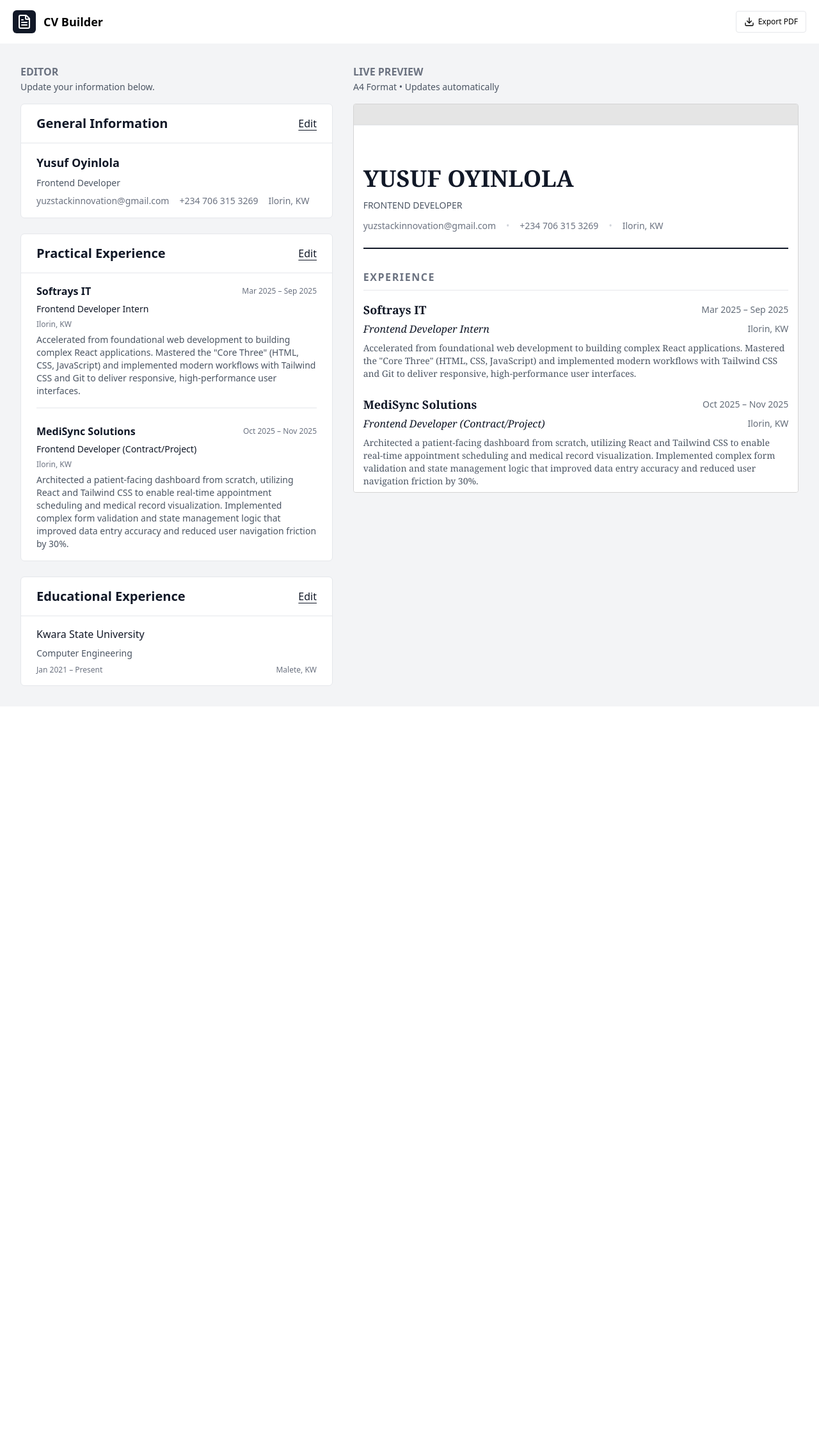
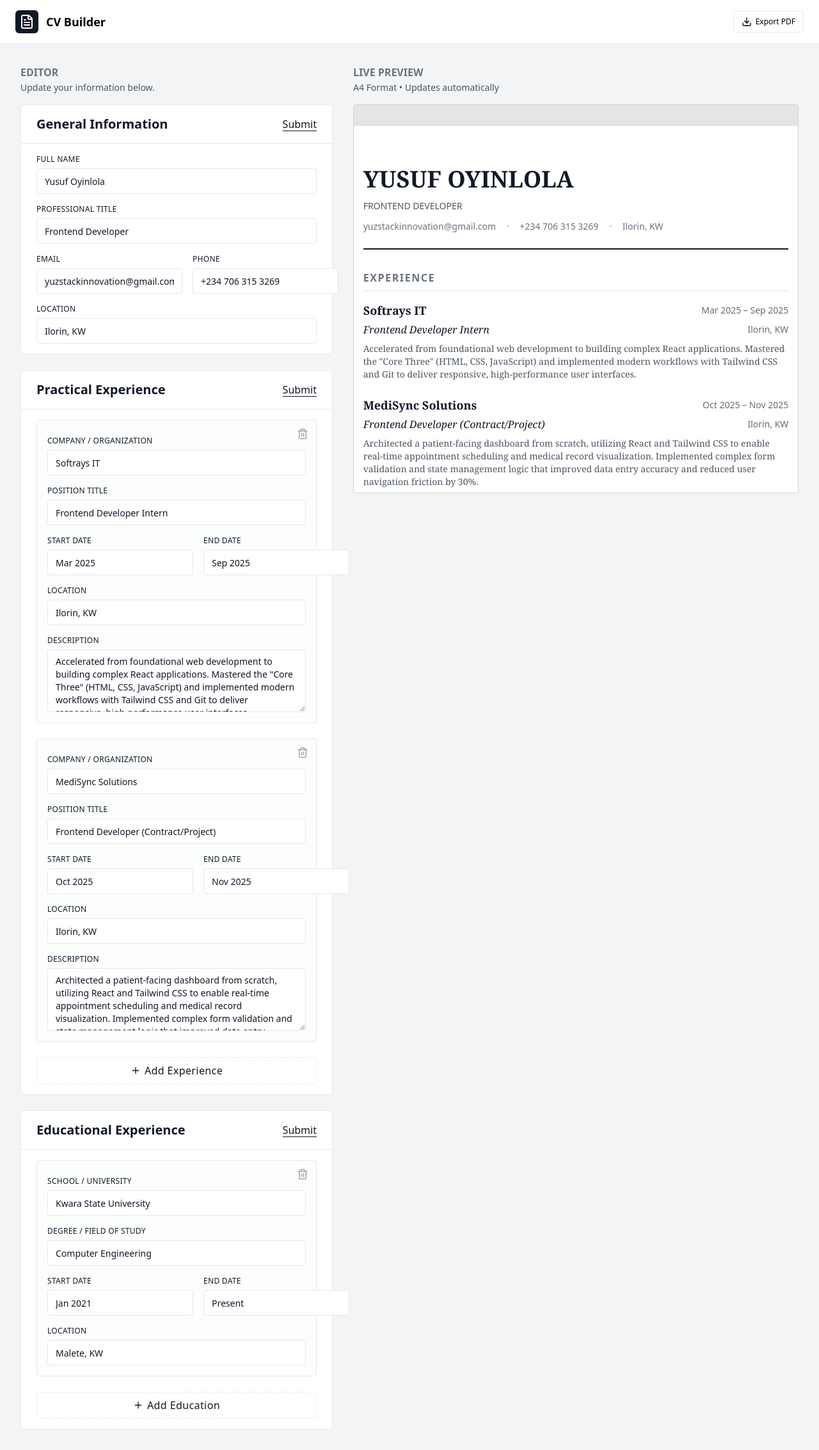
Before and after one commit to YuzStack/47_CV_Generator-App, a React (Vite) app: page / in a window 1280 px wide. Shown: the whole page at 64% size. Before the commit the page ends 1104 px from the top, so only its background shows below. Built offline with nearby package versions, Linux system fonts and the light colour scheme.

Commit message:
Add mobile responsiveness

```diff
--- a/src/components/App.jsx
+++ b/src/components/App.jsx
@@ -120,7 +120,7 @@ function App() {
   return (
     <div className='min-h-screen bg-[#F3F4F6] text-[#4B5563]'>
       <Nav onDownload={handleDownload} />
-      <main className='mx-auto grid max-w-400 gap-8 p-8 lg:grid-cols-12'>
+      <main className='mx-auto grid max-w-400 gap-8 p-6 lg:grid-cols-12 lg:p-8'>
         <CvEdit>
           <GeneralInfo
             generalInfo={generalInfo}
--- a/src/components/CvPreview.jsx
+++ b/src/components/CvPreview.jsx
@@ -1,16 +1,16 @@
 function CvPreview({ children, previewRef }) {
   return (
-    <div className='lg:col-span-7'>
+    <div className='h-fit lg:sticky lg:top-24 lg:col-span-7'>
       <div className='mb-4'>
         <h3 className='text-md font-semibold text-[#6B7280]'>LIVE PREVIEW</h3>
         <p className='mt-0.5 text-sm'>A4 Format • Updates automatically</p>
       </div>
 
-      <div className='flex max-h-[calc(100vh-12rem)] justify-center overflow-auto rounded-sm border border-[#D4D4D4] bg-[#E5E5E5] p-8'>
+      <div className='flex max-h-[calc(100vh-12rem)] max-w-[calc(95vw-24px)] justify-center overflow-auto rounded-sm border border-[#D4D4D4] bg-[#E5E5E5] p-8'>
         <div className='w-full max-w-[210mm] min-w-[210mm] origin-top scale-90 sm:scale-100'>
           <div
             ref={previewRef}
-            className='mx-auto aspect-[1/1.4142] overflow-auto border border-[#E5E7EB] bg-[#FFFFFF] p-[8%] shadow-sm'
+            className='mx-auto aspect-[1/1.4142] overflow-hidden border border-[#E5E7EB] bg-[#FFFFFF] p-[8%] shadow-sm'
           >
             <div className='space-y-8 font-serif'>{children}</div>
           </div>
--- a/src/components/EducationalExp.jsx
+++ b/src/components/EducationalExp.jsx
@@ -55,7 +55,7 @@ function EducationalExp({ educationalExp, onEdit, onUpdate }) {
           {educationalExp.education.map(edu => (
             <form
               key={edu.id}
-              className='relative min-h-100 space-y-4 rounded-sm border border-[#E6E7EB] bg-[#FCFDFD] p-4 pt-6 text-[#111827]'
+              className='relative space-y-4 rounded-sm border border-[#E6E7EB] bg-[#FCFDFD] p-4 pt-6 text-[#111827]'
             >
               <Button
                 onClick={handleDeleteEdu.bind(edu.id)}
@@ -82,7 +82,7 @@ function EducationalExp({ educationalExp, onEdit, onUpdate }) {
                 placeholder='Bachelor of Arts'
               />
 
-              <div className='flex gap-4'>
+              <div className='flex flex-col gap-4 sm:flex-row'>
                 <Input
                   value={edu.startDate}
                   onChange={handleInputUpdate}
--- a/src/components/GeneralInfo.jsx
+++ b/src/components/GeneralInfo.jsx
@@ -38,7 +38,7 @@ function GeneralInfo({ generalInfo, onEdit, onUpdate }) {
               placeholder='e.g. Senior Product Designer'
             />
 
-            <div className='flex gap-4'>
+            <div className='flex flex-col gap-4 sm:flex-row'>
               <Input
                 value={generalInfo.email}
                 onChange={handleInputUpdate}
--- a/src/components/Nav.jsx
+++ b/src/components/Nav.jsx
@@ -3,7 +3,7 @@ import Button from './Button';
 
 function Nav({ onDownload }) {
   return (
-    <nav className='sticky top-0 z-10 flex items-center justify-between bg-white px-3.5 py-2.5 sm:px-5 sm:py-4'>
+    <nav className='sticky top-0 z-10 flex items-center justify-between border-b border-[#E5E7EB] bg-white px-6 py-4'>
       <div className='flex items-center gap-2 sm:gap-3'>
         <span className='rounded-md bg-[#111827] p-1 text-white sm:rounded-md sm:p-1.5'>
           <FileText />
@@ -20,13 +20,6 @@ function Nav({ onDownload }) {
         </span>
         <span>Export PDF</span>
       </Button>
-
-      {/* <button className='flex cursor-pointer gap-1.5 rounded-sm border border-[#E6E7EB] p-1.5 text-xs font-medium text-black duration-150 hover:bg-[#F3F4F6] sm:rounded-sm sm:px-3 sm:py-2'>
-        <span>
-          <Download size={16} />
-        </span>
-        <span>Export PDF</span>
-      </button> */}
     </nav>
   );
 }
--- a/src/components/PracticalExp.jsx
+++ b/src/components/PracticalExp.jsx
@@ -57,7 +57,7 @@ function PracticalExp({ practicalExp, onEdit, onUpdate }) {
             {practicalExp.experience.map(exp => (
               <form
                 key={exp.id}
-                className='relative min-h-100 space-y-4 rounded-sm border border-[#E6E7EB] bg-[#FCFDFD] p-4 pt-6 text-[#111827]'
+                className='relative space-y-4 rounded-sm border border-[#E6E7EB] bg-[#FCFDFD] p-4 pt-6 text-[#111827]'
               >
                 <Button
                   onClick={handleDeleteExp.bind(exp.id)}
@@ -83,7 +83,7 @@ function PracticalExp({ practicalExp, onEdit, onUpdate }) {
                   placeholder='Product Manager'
                 />
 
-                <div className='flex gap-4'>
+                <div className='flex flex-col gap-4 sm:flex-row'>
                   <Input
                     value={exp.startDate}
                     onChange={handleInputUpdate}
--- a/src/data-templates.js
+++ b/src/data-templates.js
@@ -4,11 +4,11 @@ const GENERAL_INFO = {
   email: 'yuzstackinnovation@gmail.com',
   phone: '+234 706 315 3269',
   location: 'Ilorin, KW',
-  isEditing: false,
+  isEditing: true,
 };
 
 const PRACTICAL_EXP = {
-  isEditing: false,
+  isEditing: true,
   experience: [
     {
       id: crypto.randomUUID(),
@@ -34,7 +34,7 @@ const PRACTICAL_EXP = {
 };
 
 const EDUCATIONAL_EXP = {
-  isEditing: false,
+  isEditing: true,
   education: [
     {
       id: crypto.randomUUID(),
```
